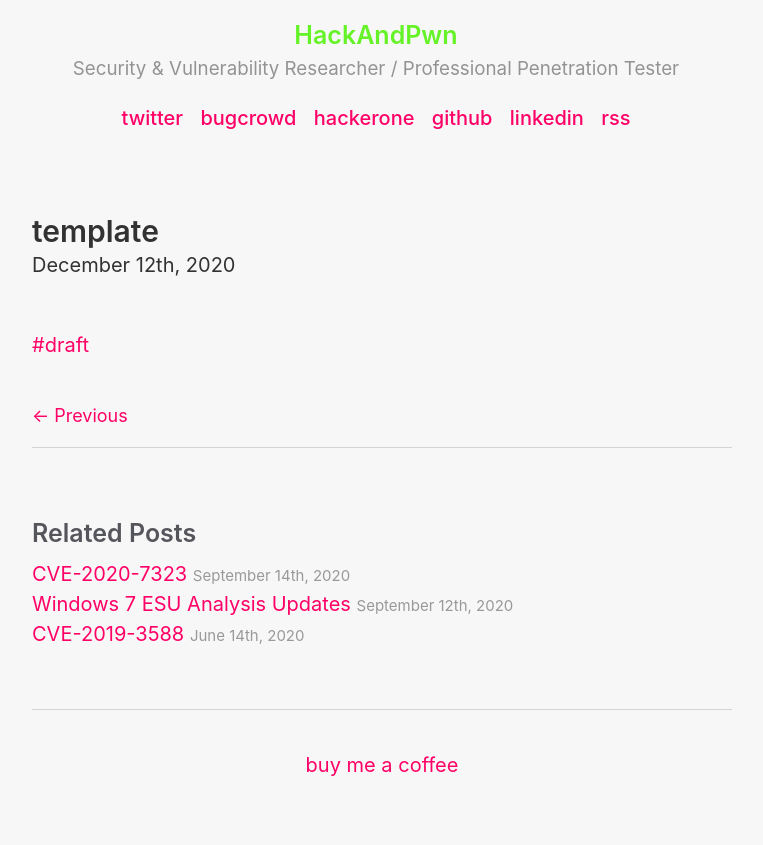
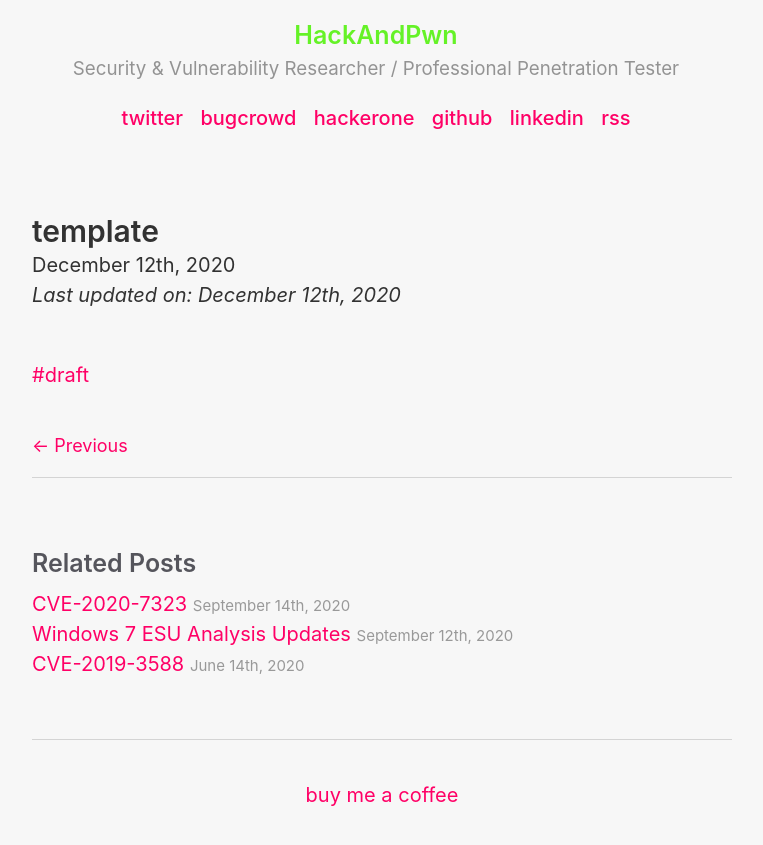
Before and after one commit to HackAndPwn/HackAndPwn.github.io, a Jekyll site: the page built from _posts/2020-12-12-template.md, in a window 1280 px wide. Shown: the top 845 px of the page, without its empty margins (258-1021 px from the left). Built offline with Jekyll 4.4.1, drawn with Linux system fonts in a browser that asks for light colours.

Commit message:
page not post

```diff
--- a/_layouts/post.html
+++ b/_layouts/post.html
@@ -24,7 +24,9 @@ layout: default
     {% unless forloop.last %}&nbsp;{% endunless %}
   {% endfor %}
 
-
+  {% if page.date != page.last_modified_at %}
+    <br><i>Last updated on: {{ page.last_modified_at | date_to_long_string: "ordinal", "US" }}</i>
+  {% endif %}
 </time>
 
 {% if page.link %}
```
